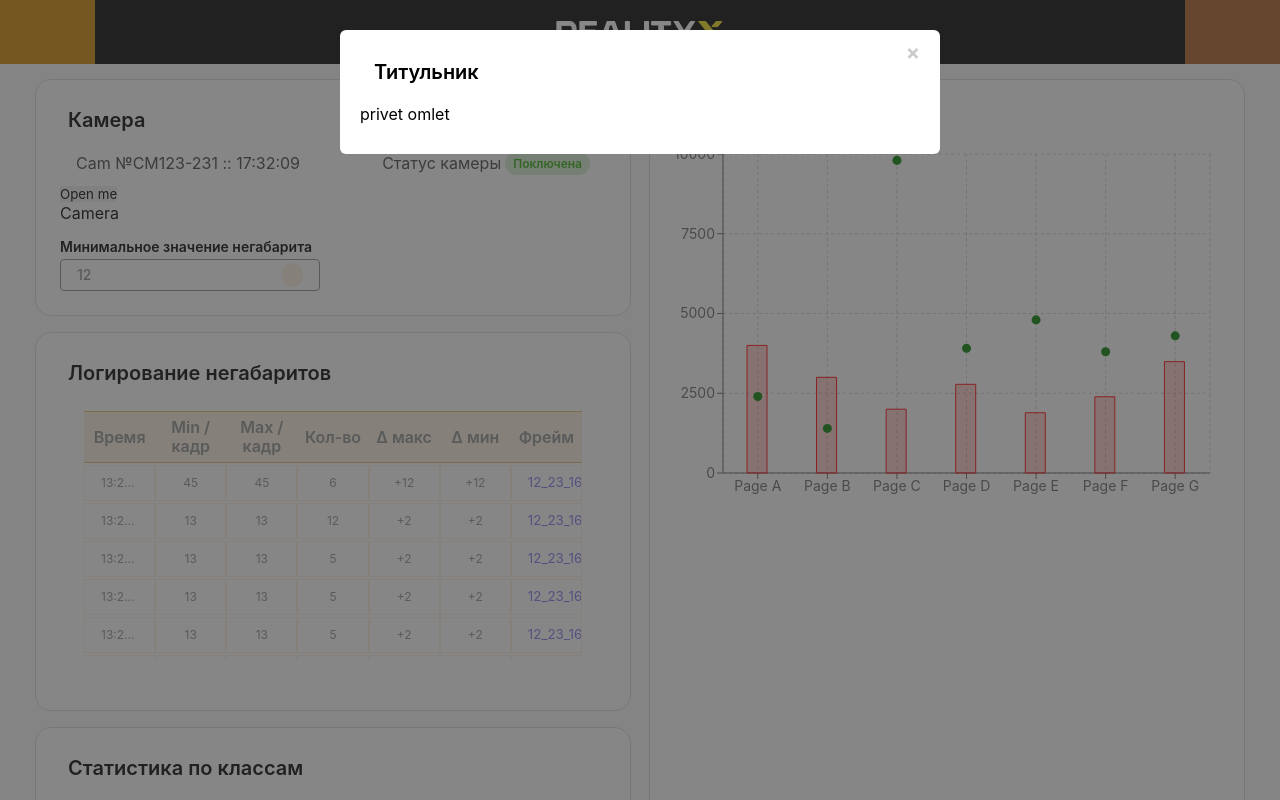
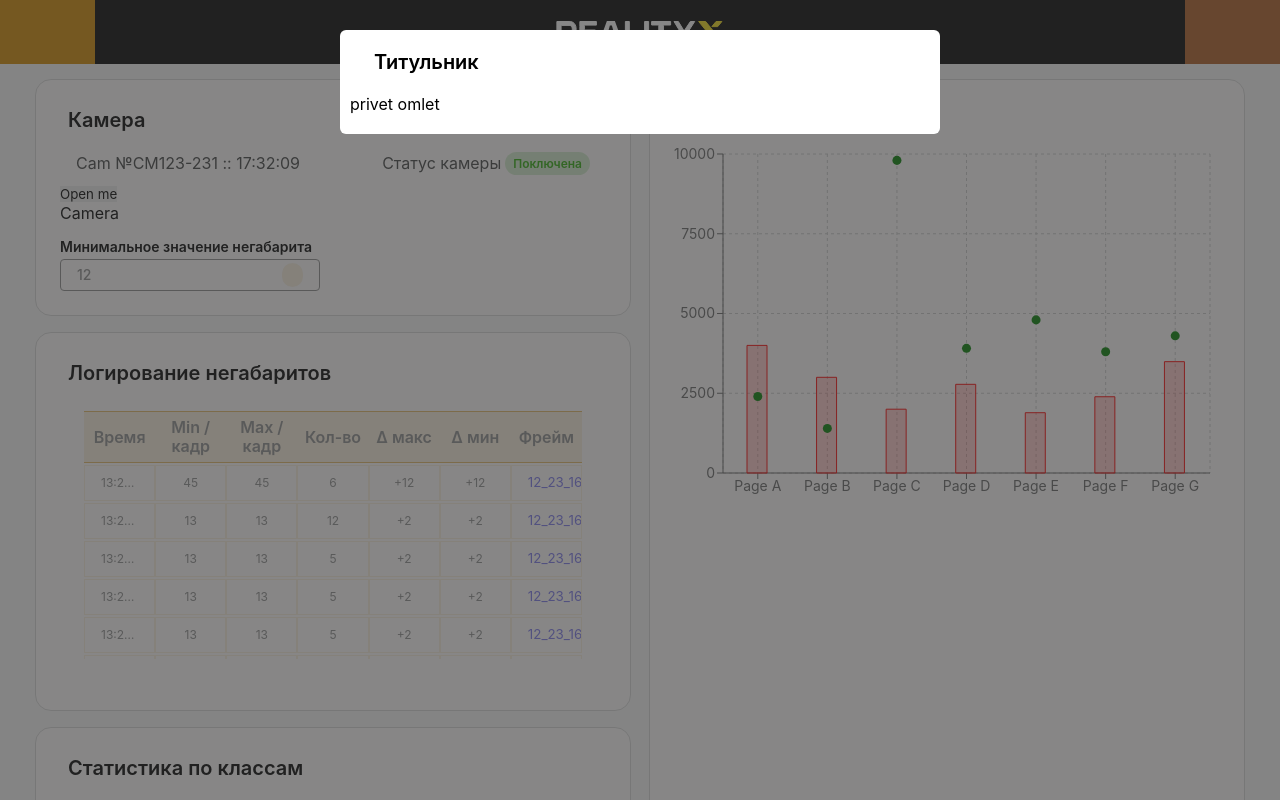
Before and after one commit to AlexGeniusMan/Polyus-Hack-2022-RealityX-Frontend, a React (Create React App) app: page / in a window 1280 px wide. Both pictures are taken after a click on the button "Open me". Shown: the top 800 px of the page. Built offline with nearby package versions, Linux system fonts and the light colour scheme; no server answers; a web font is replaced by a local one.

Commit message:
fix modal styles

```diff
--- a/src/components/ModalComponent/ModalComponent.tsx
+++ b/src/components/ModalComponent/ModalComponent.tsx
@@ -1,12 +1,13 @@
 import React, {FC} from 'react'
 import styles from './ModalComponent.module.scss'
-import 'rc-dialog/assets/index.css'
+import '../../styles/components/modal/modal.scss'
 import Dialog from 'rc-dialog'
 import cl from 'classnames'
+import Icon from '../Icon/Icon'
 
 const ModalComponent:FC<MyProps> = ({children, footer, visible, title, onClose, className}) => {
     return (
-        <Dialog visible={visible} animation={'zoom'}  onClose={onClose} className={cl(className, styles['container'])}>
+        <Dialog closeIcon={<Icon name={'close-fill'} size={20} type={'fill'} />} visible={visible} animation={'zoom'}  onClose={onClose} className={cl(className, styles['container'])}>
             <div className={styles['title']}>
                 {title}
             </div>
--- a/src/styles/components/modal/index.scss
+++ b/src/styles/components/modal/index.scss
@@ -4,7 +4,7 @@
     border-radius: 16px;
 
     & .title {
-        padding: 10px 14px;
+        padding: 10px 24px;
         margin-bottom: 10px;
 
         font-size: dt.$typo-font-p-semi-bold-size;
--- /dev/null
+++ b/src/styles/components/modal/modal.scss
@@ -0,0 +1,174 @@
+.rc-dialog {
+    position: relative;
+    width: auto;
+    margin: 10px;
+}
+.rc-dialog-wrap {
+    position: fixed;
+    overflow: auto;
+    top: 0;
+    right: 0;
+    bottom: 0;
+    left: 0;
+    z-index: 1050;
+    -webkit-overflow-scrolling: touch;
+    outline: 0;
+}
+.rc-dialog-title {
+    margin: 0;
+    font-size: 14px;
+    line-height: 21px;
+    font-weight: bold;
+}
+.rc-dialog-content {
+    position: relative;
+    background-color: #ffffff;
+    border: none;
+    border-radius: 6px 6px;
+    background-clip: padding-box;
+}
+.rc-dialog-close {
+    cursor: pointer;
+    border: 0;
+    background: transparent;
+    font-size: 21px;
+    position: absolute;
+    right: 34px;
+    top: 20px;
+    font-weight: 700;
+    line-height: 1;
+    filter: alpha(opacity=20);
+    opacity: 0.2;
+    text-decoration: none;
+    transition: all 0.4s ease;
+
+    &:hover {
+        color: #424343;
+    }
+}
+.rc-dialog-close-x:after {
+    content: '×';
+}
+.rc-dialog-close:hover {
+    opacity: 1;
+    filter: alpha(opacity=100);
+    text-decoration: none;
+}
+.rc-dialog-header {
+    padding: 13px 20px 14px 20px;
+    border-radius: 5px 5px 0 0;
+    background: #fff;
+    color: #666;
+    border-bottom: 1px solid #e9e9e9;
+}
+.rc-dialog-body {
+    padding: 10px;
+}
+.rc-dialog-footer {
+    border-top: 1px solid #e9e9e9;
+    padding: 10px 20px;
+    text-align: right;
+    border-radius: 0 0 5px 5px;
+}
+.rc-dialog-zoom-enter,
+.rc-dialog-zoom-appear {
+    opacity: 0;
+    animation-duration: 0.3s;
+    animation-fill-mode: both;
+    animation-timing-function: cubic-bezier(0.08, 0.82, 0.17, 1);
+    animation-play-state: paused;
+}
+.rc-dialog-zoom-leave {
+    animation-duration: 0.3s;
+    animation-fill-mode: both;
+    animation-timing-function: cubic-bezier(0.6, 0.04, 0.98, 0.34);
+    animation-play-state: paused;
+}
+.rc-dialog-zoom-enter.rc-dialog-zoom-enter-active,
+.rc-dialog-zoom-appear.rc-dialog-zoom-appear-active {
+    animation-name: rcDialogZoomIn;
+    animation-play-state: running;
+}
+.rc-dialog-zoom-leave.rc-dialog-zoom-leave-active {
+    animation-name: rcDialogZoomOut;
+    animation-play-state: running;
+}
+@keyframes rcDialogZoomIn {
+    0% {
+        opacity: 0;
+        transform: scale(0, 0);
+    }
+    100% {
+        opacity: 1;
+        transform: scale(1, 1);
+    }
+}
+@keyframes rcDialogZoomOut {
+    0% {
+        transform: scale(1, 1);
+    }
+    100% {
+        opacity: 0;
+        transform: scale(0, 0);
+    }
+}
+@media (min-width: 768px) {
+    .rc-dialog {
+        width: 600px;
+        margin: 30px auto;
+    }
+}
+.rc-dialog-mask {
+    position: fixed;
+    top: 0;
+    right: 0;
+    left: 0;
+    bottom: 0;
+    background-color: #373737;
+    background-color: rgba(55, 55, 55, 0.6);
+    height: 100%;
+    filter: alpha(opacity=50);
+    z-index: 1050;
+}
+.rc-dialog-mask-hidden {
+    display: none;
+}
+.rc-dialog-fade-enter,
+.rc-dialog-fade-appear {
+    opacity: 0;
+    animation-duration: 0.3s;
+    animation-fill-mode: both;
+    animation-timing-function: cubic-bezier(0.55, 0, 0.55, 0.2);
+    animation-play-state: paused;
+}
+.rc-dialog-fade-leave {
+    animation-duration: 0.3s;
+    animation-fill-mode: both;
+    animation-timing-function: cubic-bezier(0.55, 0, 0.55, 0.2);
+    animation-play-state: paused;
+}
+.rc-dialog-fade-enter.rc-dialog-fade-enter-active,
+.rc-dialog-fade-appear.rc-dialog-fade-appear-active {
+    animation-name: rcDialogFadeIn;
+    animation-play-state: running;
+}
+.rc-dialog-fade-leave.rc-dialog-fade-leave-active {
+    animation-name: rcDialogFadeOut;
+    animation-play-state: running;
+}
+@keyframes rcDialogFadeIn {
+    0% {
+        opacity: 0;
+    }
+    100% {
+        opacity: 1;
+    }
+}
+@keyframes rcDialogFadeOut {
+    0% {
+        opacity: 1;
+    }
+    100% {
+        opacity: 0;
+    }
+}
```
